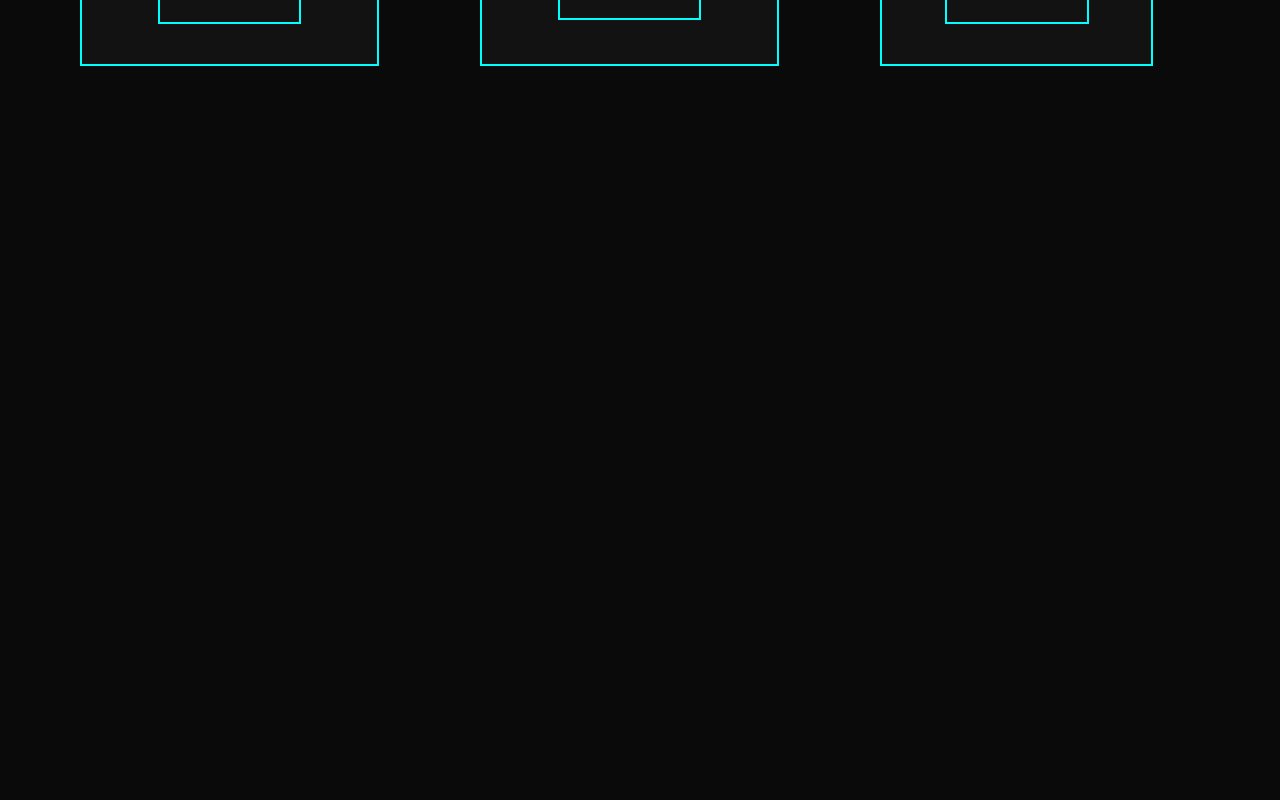
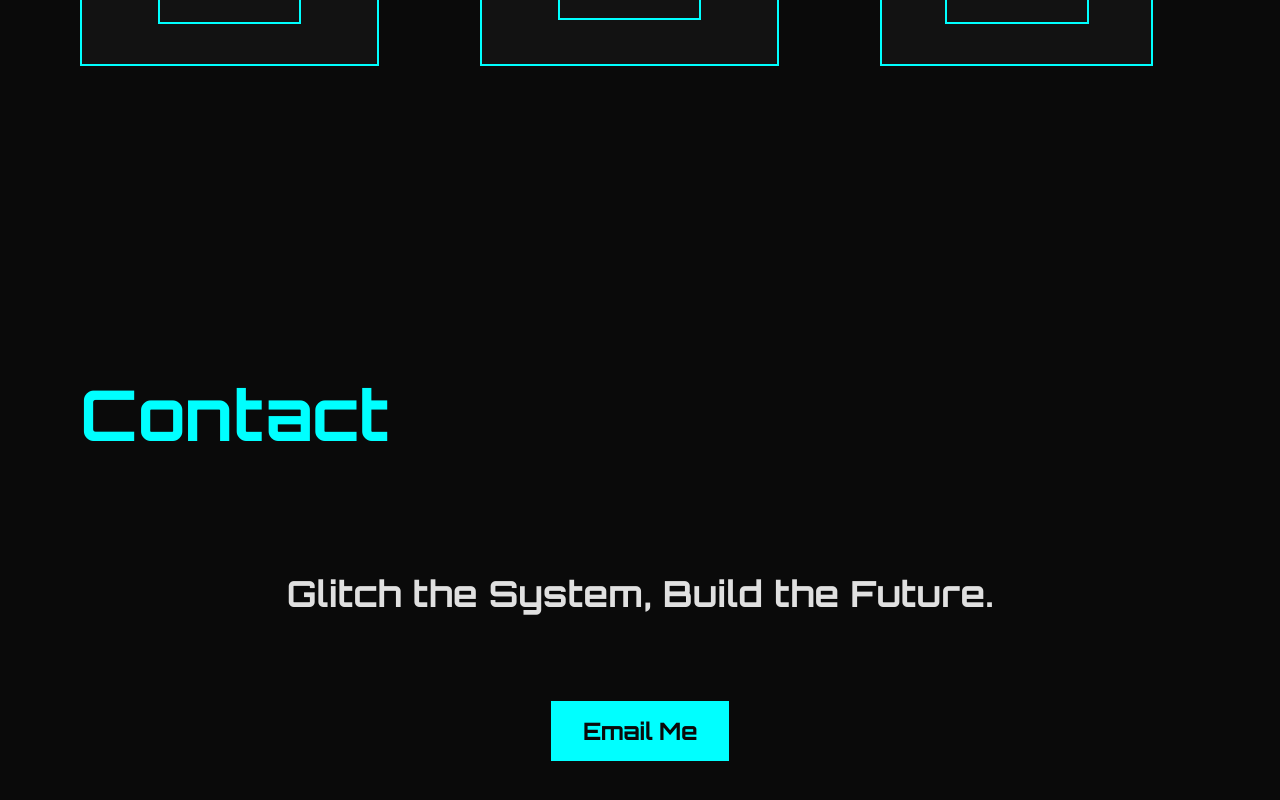
Before and after one commit to kanzah259/kanzah259.github.io, a React (Vite) app: page / in a window 1280 px wide. Shown: the part 3126-3926 px from the top of the page. Before the commit the page ends 3408 px from the top, so only its background shows below. Built offline with nearby package versions, Linux system fonts and the light colour scheme.

Commit message:
Add Contact section

```diff
--- a/src/App.tsx
+++ b/src/App.tsx
@@ -3,6 +3,7 @@ import Navbar from "./components/navbar";
 import About from "./sections/About/About";
 import Experience from "./sections/Experience/Experience";
 import Projects from "./sections/Projects/Projects";
+import Contact from "./sections/Contact/Contact";
 
 function App() {
 
@@ -14,6 +15,7 @@ function App() {
     <About />
     <Experience />
     <Projects />
+    <Contact />
 
     </div>
 
--- a/src/sections/Contact/Contact.tsx
+++ b/src/sections/Contact/Contact.tsx
@@ -0,0 +1,19 @@
+
+const Contact = () => (
+
+    <section id="Contact"className="mt-8 h-screen">
+        <div className="text-left">
+            <h3 className="font-orbitron text-[#00FFFF] text-[70px] pl-10 ml-10 pt-10 mt-10 font-bold pb-5">Contact</h3>
+        </div>
+
+        <div className="text-center">
+            <h3 className="font-orbitron text-[#E0E0E0] text-[36px] font-bold pt-20 pb-20">Glitch the System, Build the Future.</h3>
+            <button type="button" className="text-[#0A0A0A] font-orbitron bg-[#00FFFF] font-bold p-3 text-[24px] tracking-[-0.02em] hover:bg-sky-700 pl-8 pr-8">Email Me</button>
+
+        </div>
+
+    </section>
+
+)
+
+export default Contact;
```
